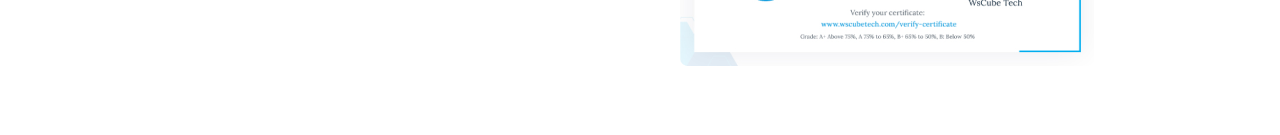
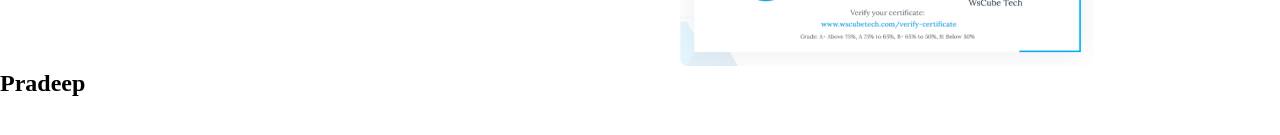
Before and after one commit to PradeepCodeMagic/packshift, a plain HTML site: page index.html in a window 1280 px wide. Shown: the part 599-734 px from the top of the page. Drawn offline with Linux system fonts and the light colour scheme.

Commit message:
sec Cahnge

```diff
--- a/index.html
+++ b/index.html
@@ -58,6 +58,7 @@
                     <div class="innerImg"> <img src="iamges/image 136.png" alt=""> </div>
                 </aside>
             </div>
+            <h2>Pradeep</h2>
      </section>
 </body>
 </html>
```
